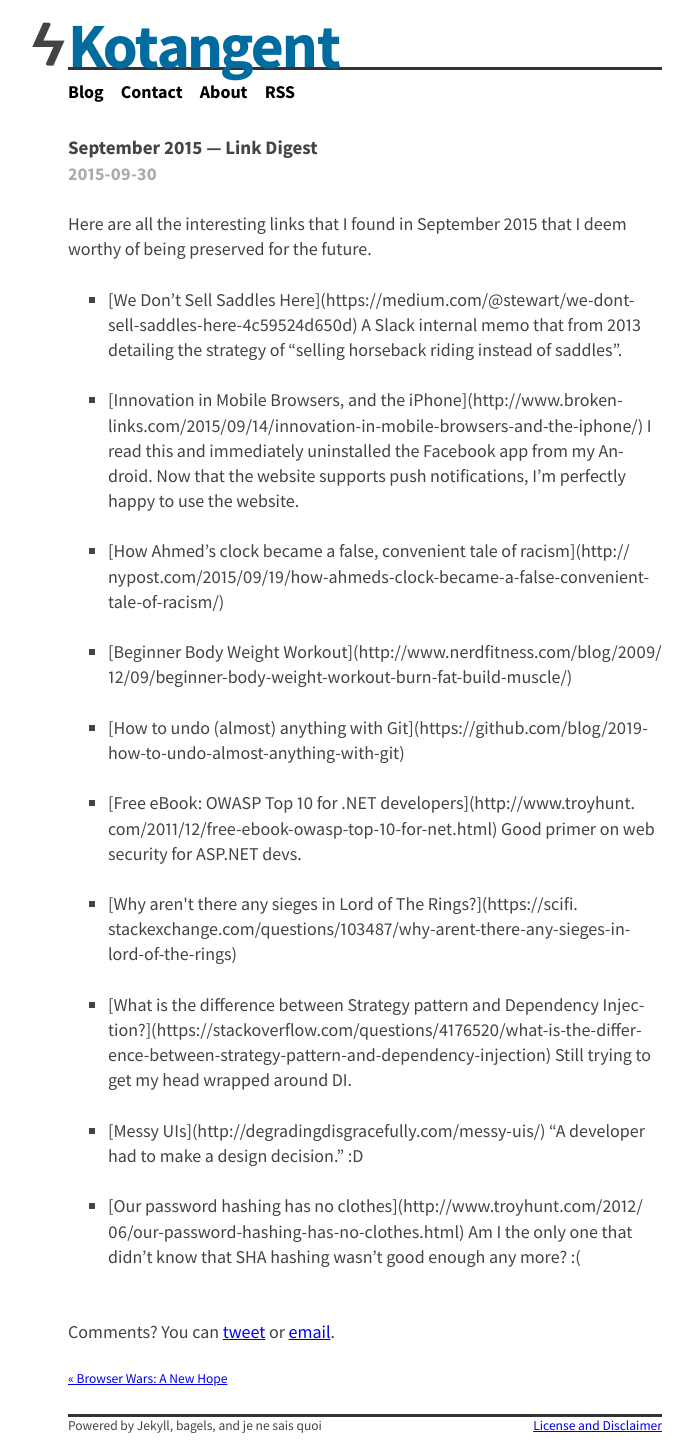
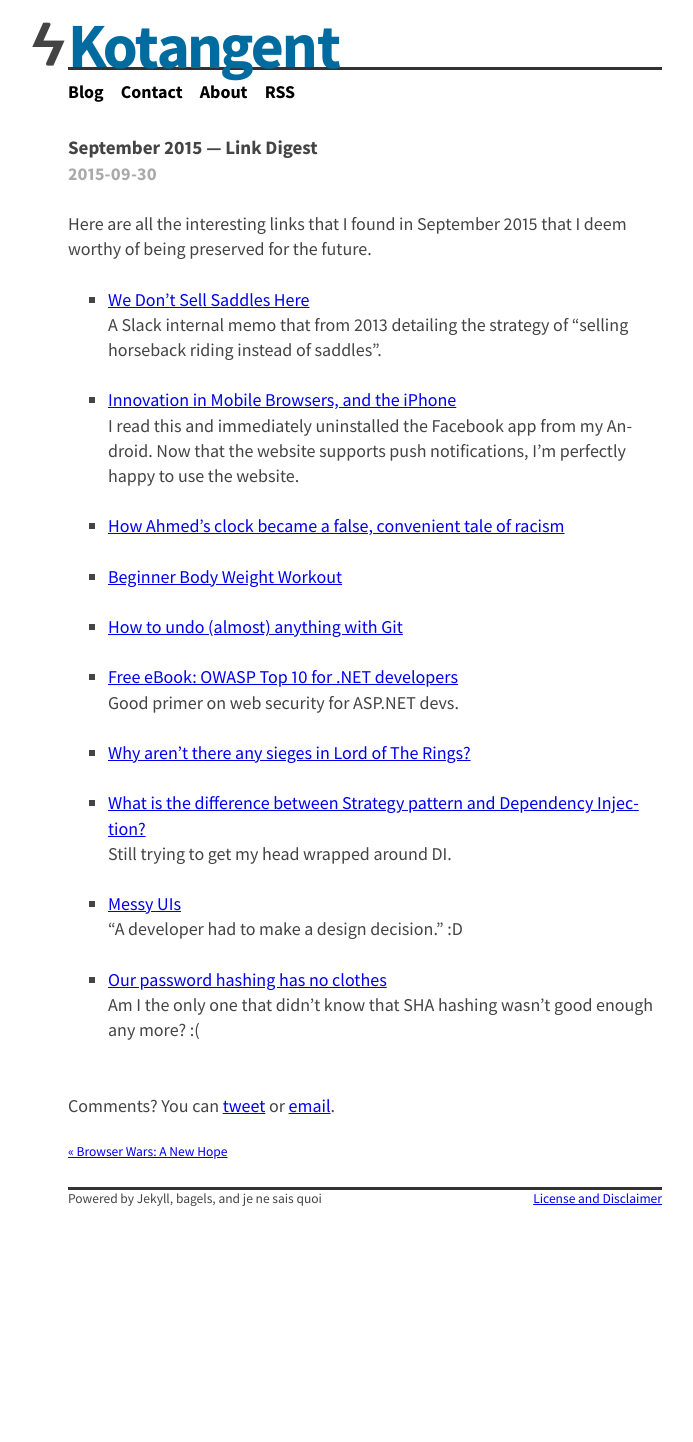
Before and after one commit to briankoser/kotangent-jekyll, a Jekyll site: the page built from _posts/2015-09-30-September-2015-link-digest.md, in a window 1280 px wide. Shown: the whole page, without its empty margins (275-968 px from the left). Built offline with Jekyll 4.4.1, drawn with Linux system fonts in a browser that asks for light colours; after the commit the page ends 1215 px from its top, so only the background shows below that.

Commit message:
Formatting

```diff
--- a/_posts/2015-09-30-September-2015-link-digest.md
+++ b/_posts/2015-09-30-September-2015-link-digest.md
@@ -7,34 +7,40 @@ tags: web browsers
 Here are all the interesting links that I found in September 2015 that I deem worthy of being preserved for the future.
 
 <ul>
-<li>[We Don’t Sell Saddles Here](https://medium.com/@stewart/we-dont-sell-saddles-here-4c59524d650d)
+<li markdown="span"> [We Don’t Sell Saddles Here](https://medium.com/@stewart/we-dont-sell-saddles-here-4c59524d650d)
+<br>
+A Slack internal memo that from 2013 detailing the strategy of “selling horseback riding instead of saddles”.
+</li>
 
-A Slack internal memo that from 2013 detailing the strategy of “selling horseback riding instead of saddles”.
+<li markdown="span"> [Innovation in Mobile Browsers, and the iPhone](http://www.broken-links.com/2015/09/14/innovation-in-mobile-browsers-and-the-iphone/)
+<br>
+I read this and immediately uninstalled the Facebook app from my Android. Now that the website supports push notifications, I’m perfectly happy to use the website.
+</li>
 
-<li>[Innovation in Mobile Browsers, and the iPhone](http://www.broken-links.com/2015/09/14/innovation-in-mobile-browsers-and-the-iphone/)
+<li markdown="span"> [How Ahmed’s clock became a false, convenient tale of racism](http://nypost.com/2015/09/19/how-ahmeds-clock-became-a-false-convenient-tale-of-racism/)</li>
 
-I read this and immediately uninstalled the Facebook app from my Android. Now that the website supports push notifications, I’m perfectly happy to use the website.
+<li markdown="span"> [Beginner Body Weight Workout](http://www.nerdfitness.com/blog/2009/12/09/beginner-body-weight-workout-burn-fat-build-muscle/)</li>
 
-<li>[How Ahmed’s clock became a false, convenient tale of racism](http://nypost.com/2015/09/19/how-ahmeds-clock-became-a-false-convenient-tale-of-racism/)
+<li markdown="span"> [How to undo (almost) anything with Git](https://github.com/blog/2019-how-to-undo-almost-anything-with-git)</li>
 
-<li>[Beginner Body Weight Workout](http://www.nerdfitness.com/blog/2009/12/09/beginner-body-weight-workout-burn-fat-build-muscle/)
+<li markdown="span"> [Free eBook: OWASP Top 10 for .NET developers](http://www.troyhunt.com/2011/12/free-ebook-owasp-top-10-for-net.html)
+<br>
+Good primer on web security for ASP.NET devs.
+</li>
 
-<li>[How to undo (almost) anything with Git](https://github.com/blog/2019-how-to-undo-almost-anything-with-git)
+<li markdown="span"> [Why aren't there any sieges in Lord of The Rings?](https://scifi.stackexchange.com/questions/103487/why-arent-there-any-sieges-in-lord-of-the-rings)</li>
 
-<li>[Free eBook: OWASP Top 10 for .NET developers](http://www.troyhunt.com/2011/12/free-ebook-owasp-top-10-for-net.html)
+<li markdown="span"> [What is the difference between Strategy pattern and Dependency Injection?](https://stackoverflow.com/questions/4176520/what-is-the-difference-between-strategy-pattern-and-dependency-injection)
+<br>
+Still trying to get my head wrapped around DI.
+</li>
 
-Good primer on web security for ASP.NET devs.
+<li markdown="span"> [Messy UIs](http://degradingdisgracefully.com/messy-uis/)
+<br>
+“A developer had to make a design decision.” <span class="emoticon">:D</span>
+</li>
 
-<li>[Why aren't there any sieges in Lord of The Rings?](https://scifi.stackexchange.com/questions/103487/why-arent-there-any-sieges-in-lord-of-the-rings)
-
-<li>[What is the difference between Strategy pattern and Dependency Injection?](https://stackoverflow.com/questions/4176520/what-is-the-difference-between-strategy-pattern-and-dependency-injection)
-
-Still trying to get my head wrapped around DI.
-
-<li>[Messy UIs](http://degradingdisgracefully.com/messy-uis/)
-
-“A developer had to make a design decision.” <span class="emoticon">:D</span>
-
-<li>[Our password hashing has no clothes](http://www.troyhunt.com/2012/06/our-password-hashing-has-no-clothes.html)
-
+<li markdown="span"> [Our password hashing has no clothes](http://www.troyhunt.com/2012/06/our-password-hashing-has-no-clothes.html)
+<br>
 Am I the only one that didn’t know that SHA hashing wasn’t good enough any more? <span class="emoticon">:(</span>
+</li>
```
Also changed, not shown: _posts/2015-08-24-browser-wars-a-new-hope.md (+15 -9 lines).
